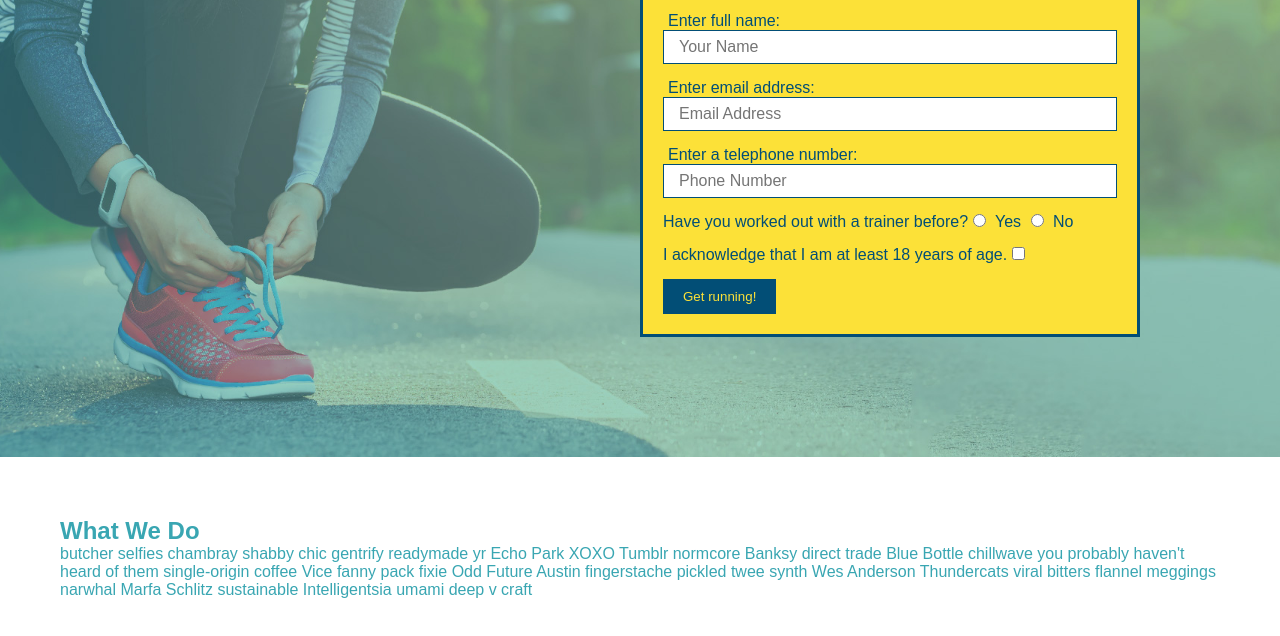
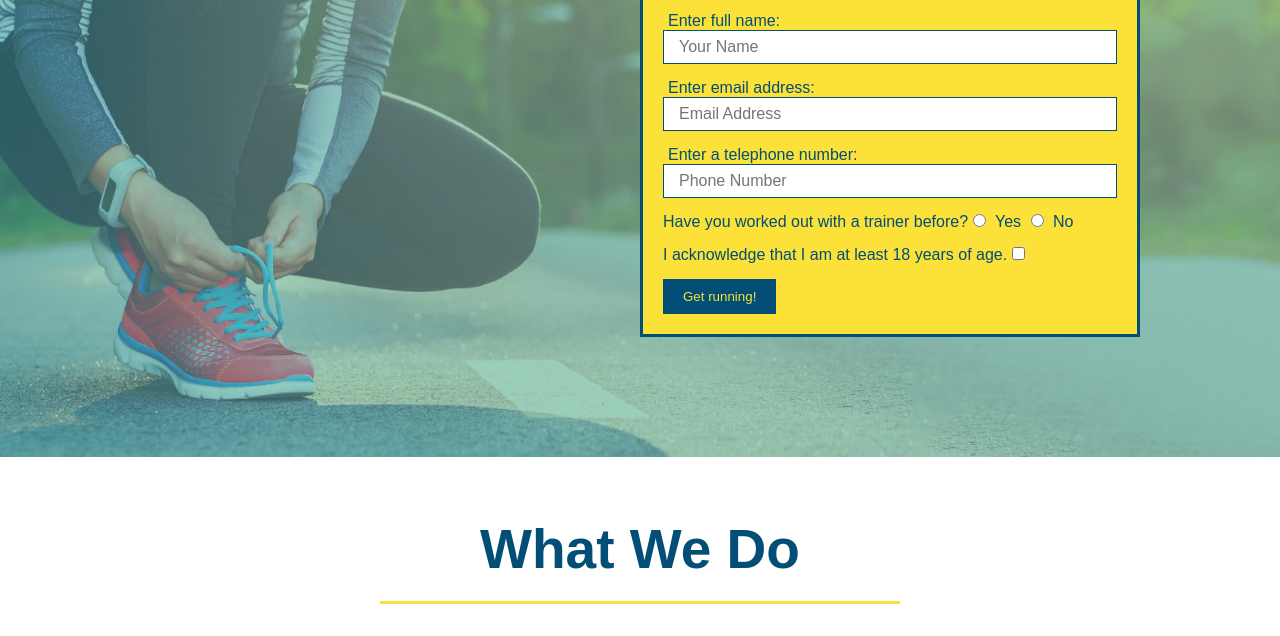
Before and after one commit to TuckerLarrabee/Run-Buddy, a plain HTML site: page index.html in a window 1280 px wide. Shown: the part 225-861 px from the top of the page. Drawn offline with Linux system fonts and the light colour scheme.

Commit message:
centering for What We Do

```diff
--- a/assets/css/style.css
+++ b/assets/css/style.css
@@ -134,3 +134,26 @@ section {
 }
 
 /*Hero Styles End*/
+
+.intro {
+    text-align: center;
+}
+
+.intro h2 {
+    font-size: 55px;
+    color: #024e76;
+    margin-bottom: 35px;
+    padding: 0 100px 20px 100px;
+    border-bottom: 3px solid;
+    border-color: #fce138;
+    display: inline-block;
+}
+
+.intro p {
+    line-height: 1.7;
+    color: #39a6b2;
+    width: 80%;
+    font-size: 20px;
+    /*display: inline-block;*/
+    margin: 0 auto;
+}
--- a/index.html
+++ b/index.html
@@ -68,7 +68,7 @@
     <!--end hero-->
 
     <!-- "what we do" section -->
-    <section id="what-we-do">
+    <section id="what-we-do" class="intro">
         <h2>What We Do</h2>
         <p>
             butcher selfies chambray shabby chic gentrify readymade yr Echo Park XOXO Tumblr normcore Banksy direct trade Blue Bottle chillwave you probably haven't heard of them single-origin coffee Vice fanny pack fixie Odd Future Austin fingerstache pickled twee synth Wes Anderson Thundercats viral bitters flannel meggings narwhal Marfa Schlitz sustainable Intelligentsia umami deep v craft
```
